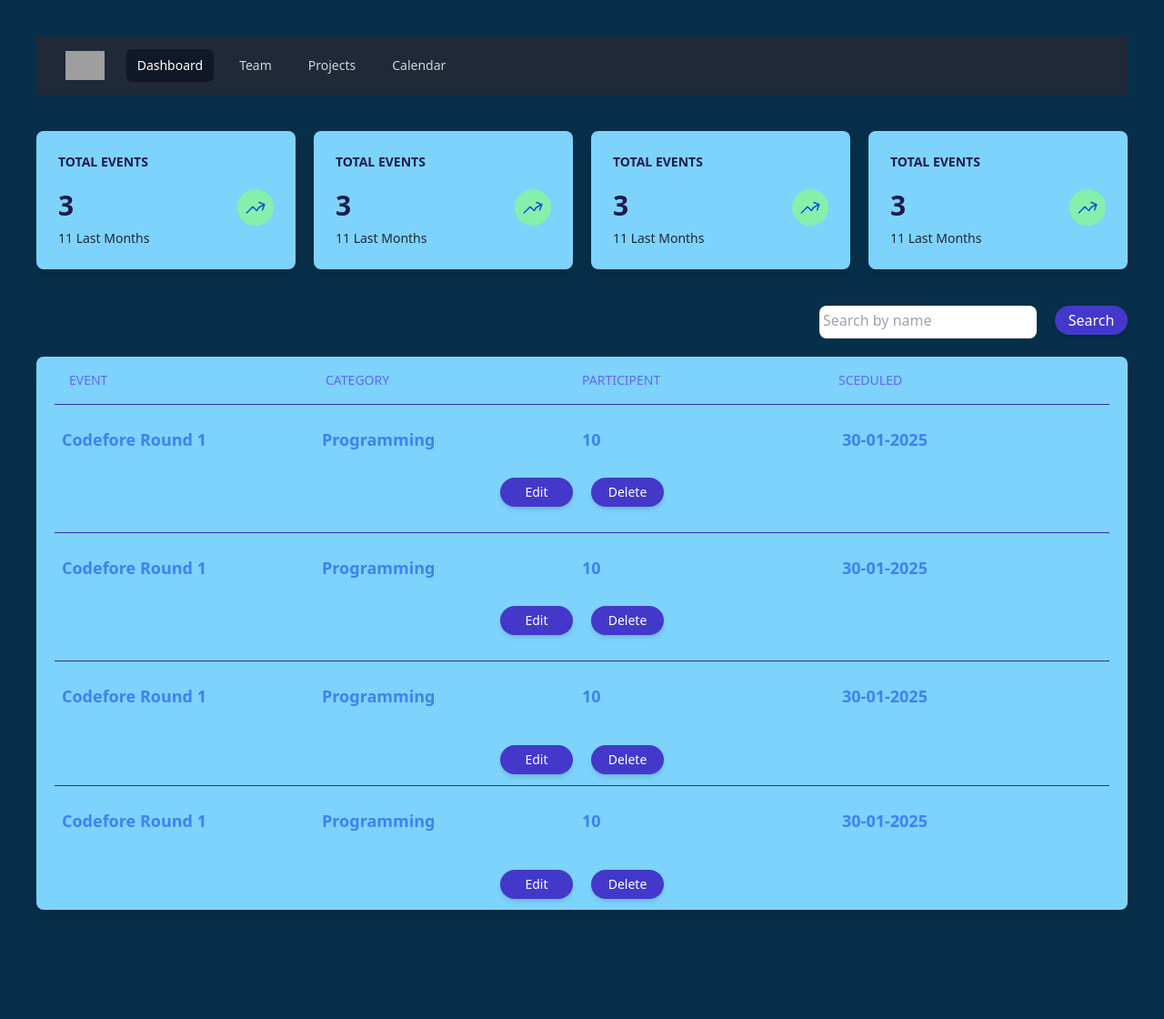
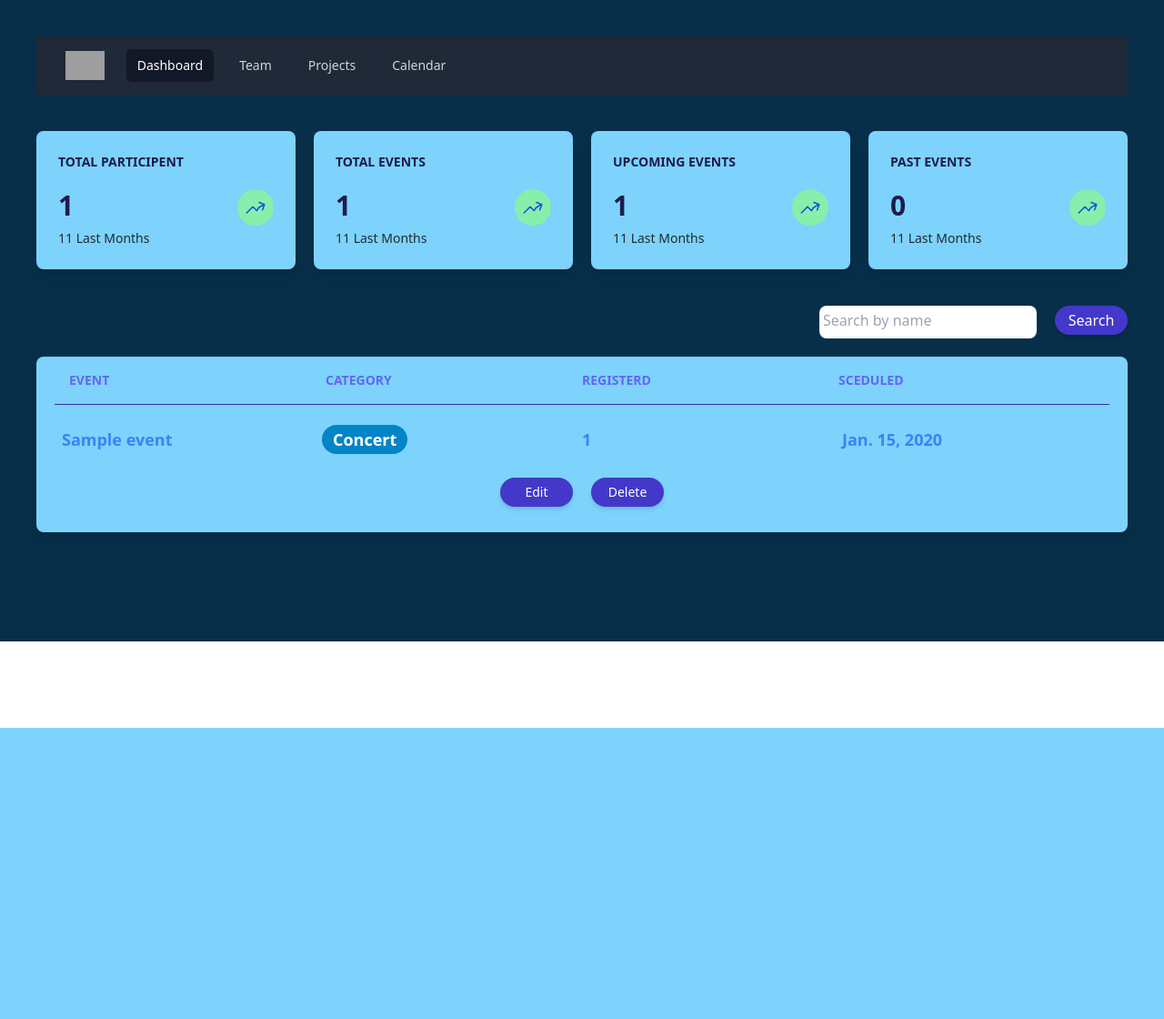
Before and after one commit to shojibruhan/event-management, a Django app: page /tasks/manager-dashboard/ in a window 1280 px wide. Shown: the whole page at 91% size. After the commit the page ends 800 px from the top, so only its background shows below. Run offline with Django 5.2, Linux system fonts and the light colour scheme; tables that the repository leaves empty hold one stand-in row (values such as "Sample post"); grey boxes are pictures that could not be loaded.

Commit message:
Making dashboard dynamic

```diff
--- a/static/css/output.css
+++ b/static/css/output.css
@@ -1025,6 +1082,41 @@
   background-color: rgb(234 179 8 / var(--tw-bg-opacity, 1));
 }
 
+.bg-green-400 {
+  --tw-bg-opacity: 1;
+  background-color: rgb(74 222 128 / var(--tw-bg-opacity, 1));
+}
+
+.bg-indigo-400 {
+  --tw-bg-opacity: 1;
+  background-color: rgb(129 140 248 / var(--tw-bg-opacity, 1));
+}
+
+.bg-indigo-600 {
+  --tw-bg-opacity: 1;
+  background-color: rgb(79 70 229 / var(--tw-bg-opacity, 1));
+}
+
+.bg-sky-500 {
+  --tw-bg-opacity: 1;
+  background-color: rgb(14 165 233 / var(--tw-bg-opacity, 1));
+}
+
+.bg-sky-100 {
+  --tw-bg-opacity: 1;
+  background-color: rgb(224 242 254 / var(--tw-bg-opacity, 1));
+}
+
+.bg-sky-600 {
+  --tw-bg-opacity: 1;
+  background-color: rgb(2 132 199 / var(--tw-bg-opacity, 1));
+}
+
+.bg-slate-800 {
+  --tw-bg-opacity: 1;
+  background-color: rgb(30 41 59 / var(--tw-bg-opacity, 1));
+}
+
 .bg-\[url\(\/static\/images\/2\.png\)\] {
   background-image: url(/static/images/2.png);
 }
@@ -1094,9 +1186,29 @@
   padding-bottom: 0.5rem;
 }
 
-.py-3 {
-  padding-top: 0.75rem;
-  padding-bottom: 0.75rem;
+.px-1 {
+  padding-left: 0.25rem;
+  padding-right: 0.25rem;
+}
+
+.px-20 {
+  padding-left: 5rem;
+  padding-right: 5rem;
+}
+
+.px-8 {
+  padding-left: 2rem;
+  padding-right: 2rem;
+}
+
+.px-10 {
+  padding-left: 2.5rem;
+  padding-right: 2.5rem;
+}
+
+.px-0 {
+  padding-left: 0px;
+  padding-right: 0px;
 }
 
 .pb-10 {
@@ -1255,12 +1375,6 @@
 .shadow-md {
   --tw-shadow: 0 4px 6px -1px rgb(0 0 0 / 0.1), 0 2px 4px -2px rgb(0 0 0 / 0.1);
   --tw-shadow-colored: 0 4px 6px -1px var(--tw-shadow-color), 0 2px 4px -2px var(--tw-shadow-color);
-  box-shadow: var(--tw-ring-offset-shadow, 0 0 #0000), var(--tw-ring-shadow, 0 0 #0000), var(--tw-shadow);
-}
-
-.shadow-sm {
-  --tw-shadow: 0 1px 2px 0 rgb(0 0 0 / 0.05);
-  --tw-shadow-colored: 0 1px 2px 0 var(--tw-shadow-color);
   box-shadow: var(--tw-ring-offset-shadow, 0 0 #0000), var(--tw-ring-shadow, 0 0 #0000), var(--tw-shadow);
 }
 
--- a/tasks/templates/dashboard/dashboard.html
+++ b/tasks/templates/dashboard/dashboard.html
@@ -78,12 +78,13 @@
 
                 <!-- stats grid -->
                 <div class="my-10 grid grid-cols-4 gap-5">
-                    <!-- Card-1 -->
+                    <!-- Card-1 participent-->
+                    <a href="{% url "view-participent" %}?type=total_participant">
                     <div class="bg-sky-300 rounded-lg p-6 shadow-lg">
-                        <h3 class="text-sm font-semibold text-indigo-950 mb-5">TOTAL EVENTS</h3>
+                        <h3 class="text-sm font-semibold text-indigo-950 mb-5">TOTAL PARTICIPENT</h3>
                         <div class="flex justify-between ">
                             <div>
-                                <p class="text-3xl font-semibold mb-1 text-indigo-950">3</p>
+                                <p class="text-3xl font-semibold mb-1 text-indigo-950">{{ total_participant}} </p>
                                 <p class="text-sm text-gray-800 mt-2">11 Last Months</p>
                             </div>
                             <div class="bg-green-300 p-2 rounded-full w-10 h-10">
@@ -99,12 +100,15 @@
                             </div>
                         </div>
                     </div>
-                    <!-- Card-2 -->
+                    </a>
+
+                    <!-- Card- 2- TOTAL EVENTS -->
+                    <a href="{% url "manager-dashboard" %}?type=all">
                     <div class="bg-sky-300 rounded-lg p-6 shadow-lg">
                         <h3 class="text-sm font-semibold text-indigo-950 mb-5">TOTAL EVENTS</h3>
                         <div class="flex justify-between ">
                             <div>
-                                <p class="text-3xl font-semibold mb-1 text-indigo-950">3</p>
+                                <p class="text-3xl font-semibold mb-1 text-indigo-950"> {{ counts.total}} </p>
                                 <p class="text-sm text-gray-800 mt-2">11 Last Months</p>
                             </div>
                             <div class="bg-green-300 p-2 rounded-full w-10 h-10 ">
@@ -120,12 +124,14 @@
                             </div>
                         </div>
                     </div>
-                    <!-- Card-3 -->
+                    </a>
+                    <!-- Card-3 UPCOMING EVENTS -->
+                    <a href="{% url "manager-dashboard" %}">
                     <div class="bg-sky-300 rounded-lg p-6 shadow-lg">
-                        <h3 class="text-sm font-semibold text-indigo-950 mb-5">TOTAL EVENTS</h3>
+                        <h3 class="text-sm font-semibold text-indigo-950 mb-5">UPCOMING EVENTS</h3>
                         <div class="flex justify-between ">
                             <div>
-                                <p class="text-3xl font-semibold mb-1 text-indigo-950">3</p>
+                                <p class="text-3xl font-semibold mb-1 text-indigo-950">{{ counts.upcoming_events }}</p>
                                 <p class="text-sm text-gray-800 mt-2">11 Last Months</p>
                             </div>
                             <div class="bg-green-300 p-2 rounded-full w-10 h-10 ">
@@ -141,12 +147,14 @@
                             </div>
                         </div>
                     </div>
-                    <!-- Card-4 -->
+                    </a>
+                    <!-- Card-4 PAST EVENTS-->
+                    <a href="{% url "manager-dashboard" %}?type=past_events">
                     <div class="bg-sky-300 rounded-lg p-6 shadow-lg">
-                        <h3 class="text-sm font-semibold text-indigo-950 mb-5">TOTAL EVENTS</h3>
+                        <h3 class="text-sm font-semibold text-indigo-950 mb-5">PAST EVENTS</h3>
                         <div class="flex justify-between ">
                             <div>
-                                <p class="text-3xl font-semibold mb-1 text-indigo-950">3</p>
+                                <p class="text-3xl font-semibold mb-1 text-indigo-950">{{counts.past_events }}</p>
                                 <p class="text-sm text-gray-800 mt-2">11 Last Months</p>
                             </div>
                             <div class="bg-green-300 p-2 rounded-full w-10 h-10 ">
@@ -162,6 +170,7 @@
                             </div>
                         </div>
                     </div>
+                    </a>
                 </div>
 
                 <div class="flex gap-5 justify-end">
@@ -173,71 +182,34 @@
                  <!-- Events title -->
                 <div class="bg-sky-300 rounded-lg  shadow-lg  text-sm text-blue-500 mb-10 px-5">
 
-                    <div class="grid grid-cols-4 p-4 text-indigo-500">
+                    <div class="grid grid-cols-4 p-4 text-indigo-500 font-semibold">
                         <div>EVENT</div>
                         <div>CATEGORY</div>
-                        <div>PARTICIPENT</div>
+                        <div>REGISTERD</div>
                         <div>SCEDULED</div>
                     </div>
                      <!-- Event item -->
+                    {% for event in events %}
                         <div>
                             <div class="border-b border-indigo-800 mb-4"></div>
 
                         <div class="grid grid-cols-4 p-2 font-semibold text-lg">
-                        <div>Codefore Round 1</div>
-                        <div>Programming</div>
-                        <div>10</div>
-                        <div>30-01-2025</div>
+                            <div>{{ event.name }}</div>
+                            <div>
+                                <span class="px-3 py-1 rounded-full w-30 bg-sky-600 text-white">{{ event.details.get_types_display }}
+                                </span>
+                                </div>
+                            <div> {{ event.participant.all.count }} </div>
+                            <div> {{ event.schedule }} </div>
                         </div>
                         <div class="flex justify-center gap-5 mt-5 px-3 pb-7">
                             <button class="bg-indigo-700 hover:bg-indigo-900 w-20 h-8 rounded-full text-white shadow-md">Edit</button>
                             <button class="bg-indigo-700 hover:bg-indigo-900 w-20 h-8 rounded-full text-white shadow-md">Delete</button>
                         </div>
                         </div>
-                    <div>
-                        <div class="border-b border-indigo-800 mb-4"></div>
 
-                     <div class="grid grid-cols-4 p-2 font-semibold text-lg">
-                        <div>Codefore Round 1</div>
-                        <div>Programming</div>
-                        <div>10</div>
-                        <div>30-01-2025</div>
-                    </div>
-                    <div class="flex justify-center gap-5 mt-5 px-3 pb-7">
-                        <button class="bg-indigo-700 hover:bg-indigo-900 w-20 h-8 rounded-full text-white shadow-md">Edit</button>
-                        <button class="bg-indigo-700 hover:bg-indigo-900 w-20 h-8 rounded-full text-white shadow-md">Delete</button>
-                     </div>
-                    </div>
-                    <div>
-                        <div class="border-b border-indigo-800 mb-4"></div>
+                    {% endfor %}
 
-                     <div class="grid grid-cols-4 p-2 font-semibold text-lg">
-                        <div>Codefore Round 1</div>
-                        <div>Programming</div>
-                        <div>10</div>
-                        <div>30-01-2025</div>
-                    </div>
-                    <div class="flex justify-center gap-5 mt-5 px-3 py-3">
-                        <button class="bg-indigo-700 hover:bg-indigo-900 w-20 h-8 rounded-full text-white shadow-md">Edit</button>
-                        <button class="bg-indigo-700 hover:bg-indigo-900 w-20 h-8 rounded-full text-white shadow-md">Delete</button>
-                     </div>
-                    </div>
-                    <div>
-                        <div class="border-b border-indigo-800 mb-4"></div>
-
-                     <div class="grid grid-cols-4 p-2 font-semibold text-lg">
-                        <div>Codefore Round 1</div>
-                        <div>Programming</div>
-                        <div>10</div>
-                        <div>30-01-2025</div>
-                    </div>
-                    <div class="flex justify-center gap-5 mt-5 px-3 py-3">
-                        <button class="bg-indigo-700 hover:bg-indigo-900 w-20 h-8 rounded-full text-white shadow-md">Edit</button>
-                        <button class="bg-indigo-700 hover:bg-indigo-900 w-20 h-8 rounded-full text-white shadow-md">Delete</button>
-                     </div>
-                    </div>
-
-                </div>
 
 
 
--- a/tasks/urls.py
+++ b/tasks/urls.py
@@ -8,5 +8,5 @@
     path("user-dashboard/", user_dashboard, name="user-dashboard"),
     path("dashboard/", dashboard),
     path("create-events/", create_events),
-    path("view-events/", view_events)
+    path("view-participent/", view_events, name="view-participent")
 ]
--- a/tasks/views.py
+++ b/tasks/views.py
@@ -15,7 +15,33 @@
     return render(request, "events.html")
 
 def managerdashboard(request):
-    return render(request, 'dashboard/manager-dashboard.html')
+    type= request.GET.get('type', "upcoming_events")
+    print(type)
+    base_query= Event.objects.select_related('details').prefetch_related('participant')
+    if type == "upcoming_events":
+        events= base_query.filter(status= "U")
+    elif type == "past_events":
+        events= base_query.filter(status= "P")
+    elif type == "all":
+        events= base_query.all()
+
+    counts= Event.objects.aggregate(
+        total= Count('id'),
+        upcoming_events= Count('id', filter= Q(status= "U")),
+        past_events= Count('id', filter= Q(status= "P"))
+
+    )
+
+    total_participant= Participant.objects.all().count()
+
+    context= {
+        "events": events,
+        "counts": counts,
+        "total_participant": total_participant
+    }
+
+
+    return render(request, 'dashboard/manager-dashboard.html', context)
 
 def user_dashboard(request):
     return render(request, "dashboard/user-dashboard.html")
@@ -66,7 +92,9 @@
                 # Aggregation
 
     # total_person= Participant.objects.aggregate(tot_part= Count("id"))
-    events= Category.objects.annotate(tot_part= Count("event"))
+    # events= Category.objects.annotate(tot_part= Count("event"))
+    # events= Event.objects.prefetch_related("participant").count()
+    participents= Participant.objects.all()
 
 
-    return render(request , "show_event.html", {"events": events})
+    return render(request , "show_event.html", {"participents": participents})
```
Also changed, not shown: other parts of static/css/output.css (+65 -10 lines), tasks/templates/show_event.html (+23 -12 lines). Lines whose indentation alone changed are shown as unchanged.
